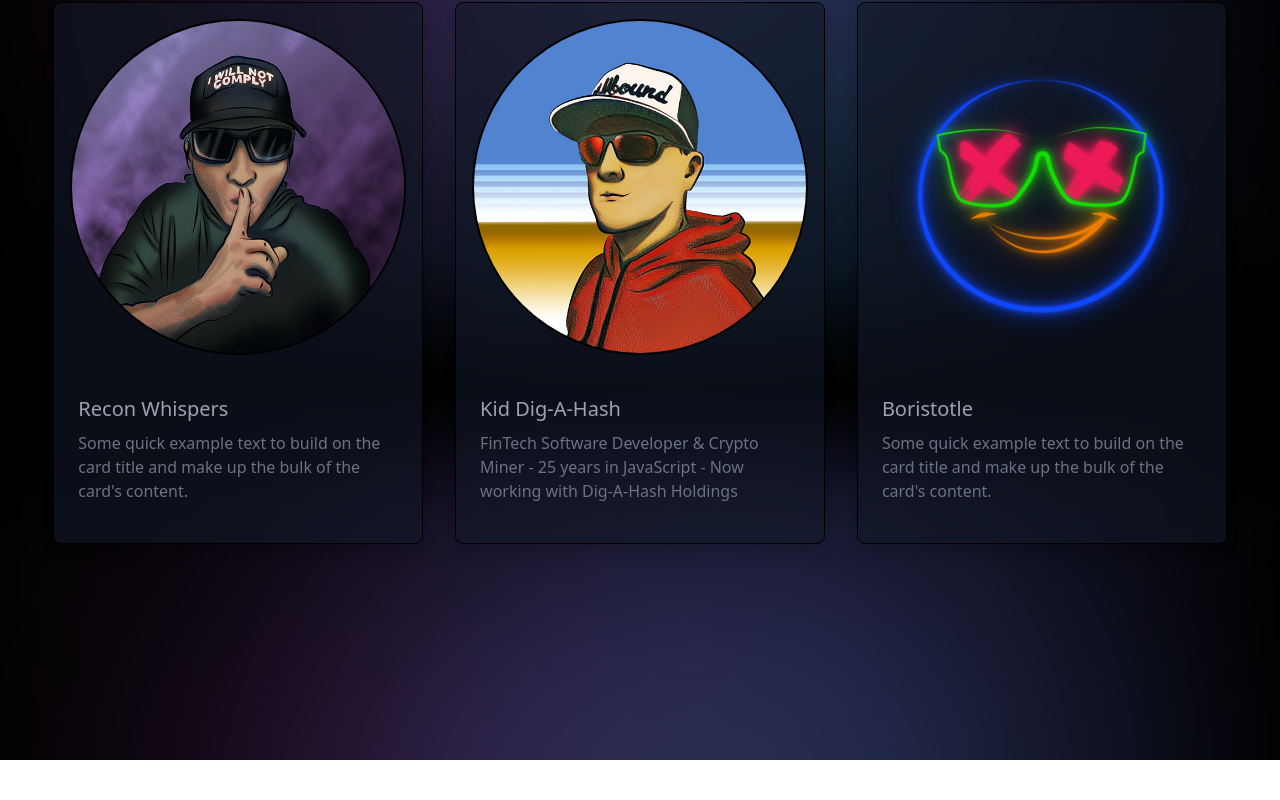
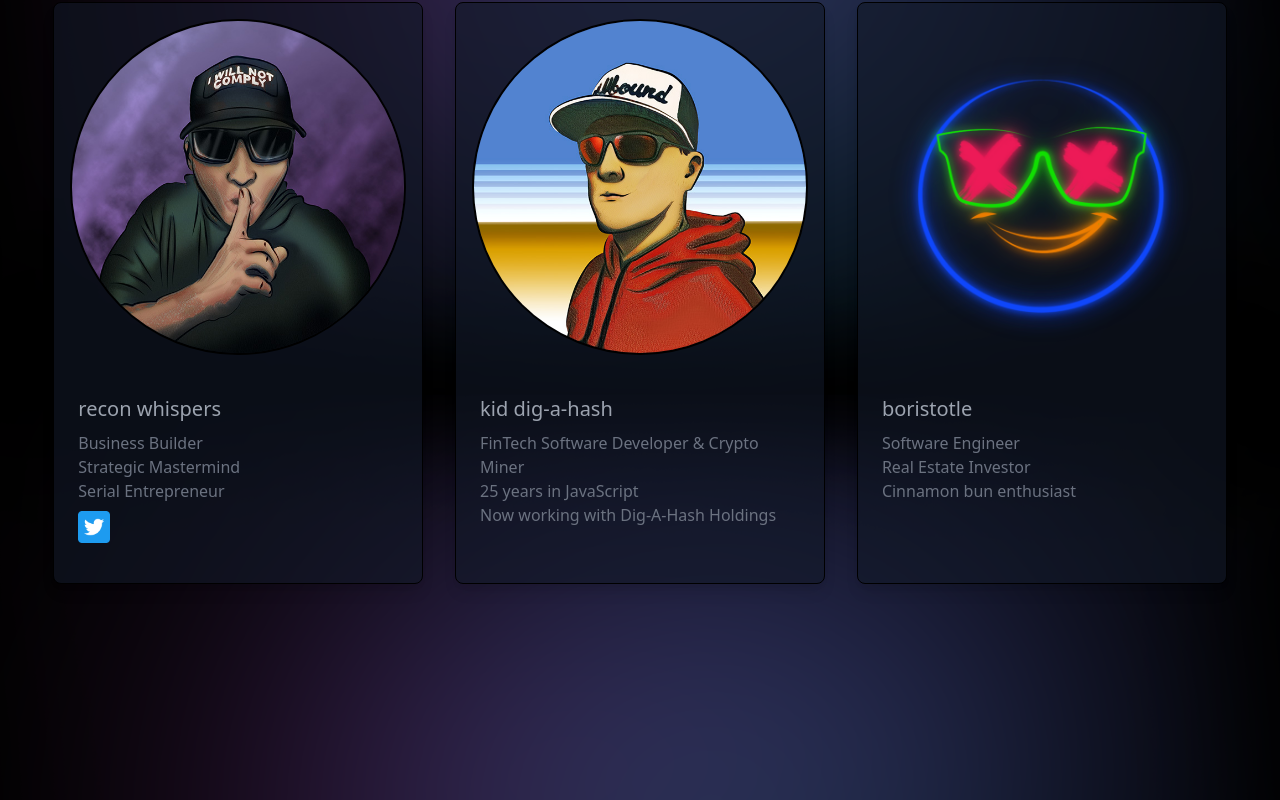
Before and after one commit to KidSysco/dig-a-hash-web, a Vue app: page / in a window 1280 px wide. Shown: the part 2146-2946 px from the top of the page. Before the commit the page ends 2906 px from the top, so only its background shows below. Built offline with nearby package versions, Linux system fonts and the light colour scheme.

Commit message:
profile changes, twitter link on reconwhisper profile

```diff
--- a/src/views/Home.vue
+++ b/src/views/Home.vue
@@ -101,11 +101,21 @@
 
           <div class="p-6">
             <h5 class="text-gray-400 text-xl font-medium mb-2">
-              Recon Whispers
+              recon whispers
             </h5>
             <p class="text-gray-500 text-base mb-4">
-              Some quick example text to build on the card title and make up the
-              bulk of the card's content.
+              <ul>
+                <li>Business Builder</li>
+                <li>Strategic Mastermind</li>
+                <li>Serial Entrepreneur</li>
+              </ul>
+              <a href="https://www.twitter.com/reconwhispers" target="_blank">
+                <img
+                  class="w-8 h-8 mt-2"
+                  src="../../public/twitter-square.png"
+                  alt=""
+                />
+              </a>
             </p>
           </div>
         </div>
@@ -130,11 +140,14 @@
           </div>
           <div class="p-6">
             <h5 class="text-gray-400 text-xl font-medium mb-2">
-              Kid Dig-A-Hash
+              kid dig-a-hash
             </h5>
             <p class="text-gray-500 text-base mb-4">
-              FinTech Software Developer & Crypto Miner - 25 years in JavaScript
-              - Now working with Dig-A-Hash Holdings
+            <ul>
+              <li>FinTech Software Developer & Crypto Miner</li>
+              <li>25 years in JavaScript</li>
+              <li>Now working with Dig-A-Hash Holdings</li>
+            </ul>
             </p>
           </div>
         </div>
@@ -158,10 +171,13 @@
             />
           </div>
           <div class="p-6">
-            <h5 class="text-gray-400 text-xl font-medium mb-2">Boristotle</h5>
+            <h5 class="text-gray-400 text-xl font-medium mb-2">boristotle</h5>
             <p class="text-gray-500 text-base mb-4">
-              Some quick example text to build on the card title and make up the
-              bulk of the card's content.
+            <ul>
+              <li>Software Engineer</li>
+              <li>Real Estate Investor</li>
+              <li>Cinnamon bun enthusiast</li>
+            </ul>
             </p>
           </div>
         </div>
```
Also changed, not shown: public/twitter-square.png (added).
